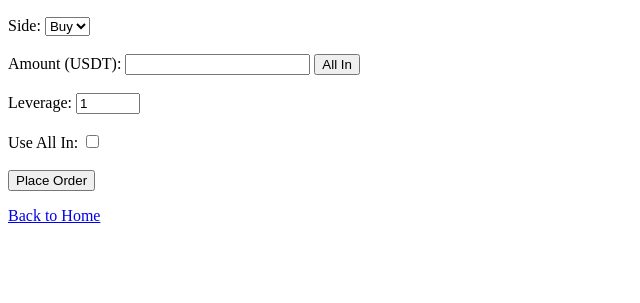
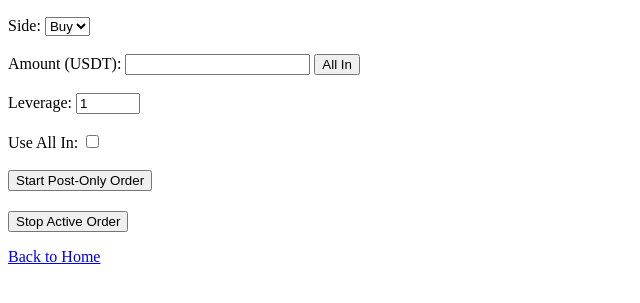
Before and after one commit to yusufsilik-ui/predilique, a Flask app: template templates/trade.html in a window 1280 px wide. Shown: the part 97-400 px from the top of the page, without its empty margins (0-640 px from the left). Run offline with Flask 3, Linux system fonts and the light colour scheme; the template is opened without the code that fills it, so the values that code supplies are empty.

Commit message:
Update trade.html

```diff
--- a/templates/trade.html
+++ b/templates/trade.html
@@ -35,7 +35,11 @@
         <label>Use All In:</label>
         <input type="checkbox" name="all_in" id="all_in"><br><br>
 
-        <button type="submit">Place Order</button>
+        <button type="submit">Start Post-Only Order</button>
+    </form>
+
+    <form method="POST" action="{{ url_for('stop_order') }}" style="margin-top:20px;">
+        <button type="submit">Stop Active Order</button>
     </form>
 
     <script>
```
